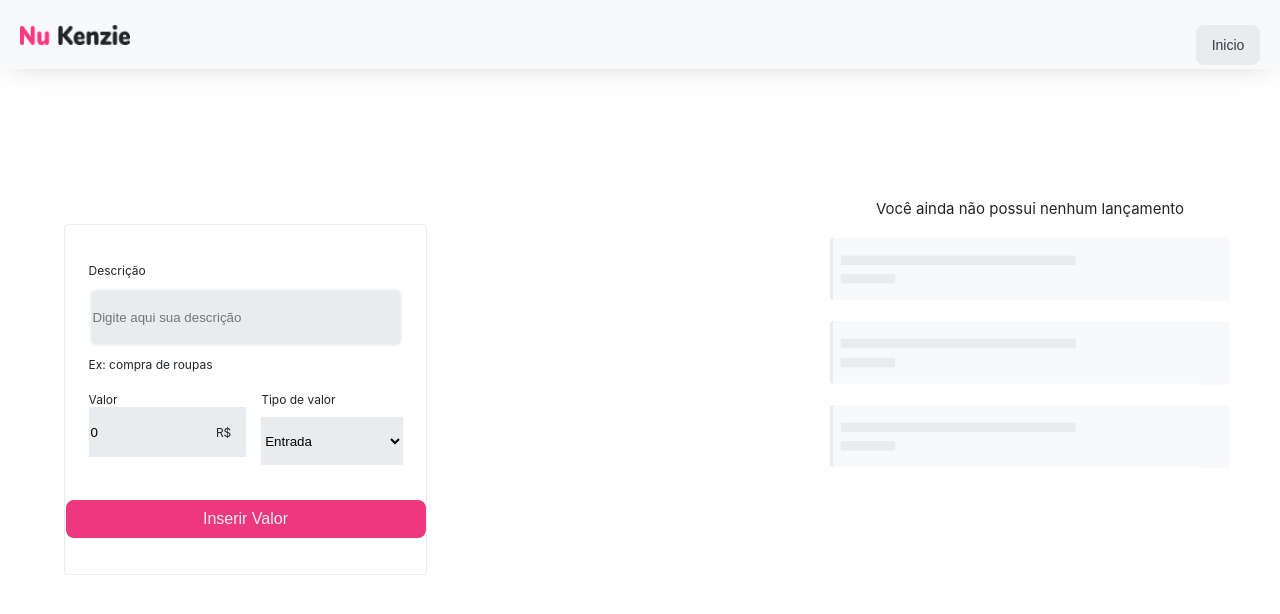
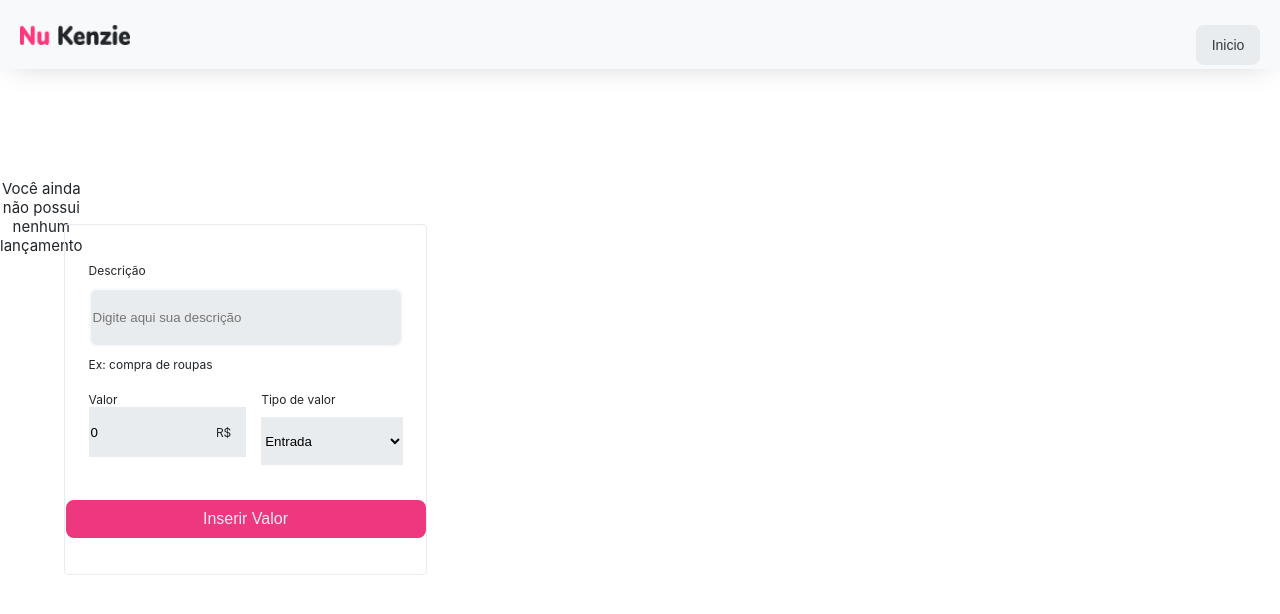
Before and after one commit to Kenzie-Academy-Brasil-Developers/NukenzieDeploy, a React (Vite) app: page / in a window 1280 px wide. Both pictures are taken after a click on the button "Iniciar". Shown: the top 614 px of the page. Built offline with nearby package versions, Linux system fonts and the light colour scheme.

Commit message:
Change ulDivContainer

```diff
--- a/src/components/TransactionList/TransactionList.css
+++ b/src/components/TransactionList/TransactionList.css
@@ -171,14 +171,7 @@ li > button {
 }
 
 
-.divContainerUl {
-  display: flex;
-  flex-direction: row;
-  width: 1300px;
-  max-width: 100%;
-  height: 800px;
-  justify-content: flex-end;
-}
+
 .imgNone {
   width: 500px;
   max-width: 100%;
@@ -236,11 +229,17 @@ li > button {
     overflow-y: auto;
     height: 400px;
     width: 1000px;
-
     max-width: 100%;
   }
 
   .financialSummary > nav {
     margin-bottom: 80px;
   }
+
+  .divContainerUl {
+
+    width: 0px;
+    max-width: 100%;
+
+  }
 }
--- a/src/pages/StartPage/StartPage.css
+++ b/src/pages/StartPage/StartPage.css
@@ -121,7 +121,7 @@
   .valueTotalDiv {
     position: absolute;
     left: 5%;
-    top: 430px;
+    top: 550px;
   }
 
   .summaryFinancial {
```
Also changed, not shown: 1 other file (tests, documents, lock files or other folders).
